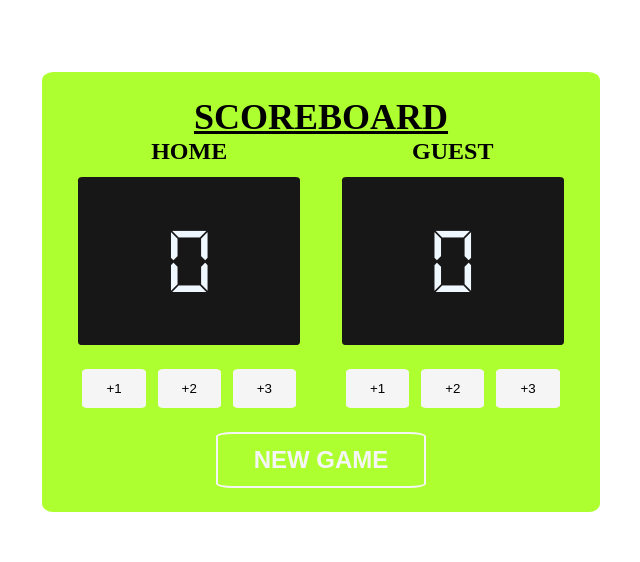
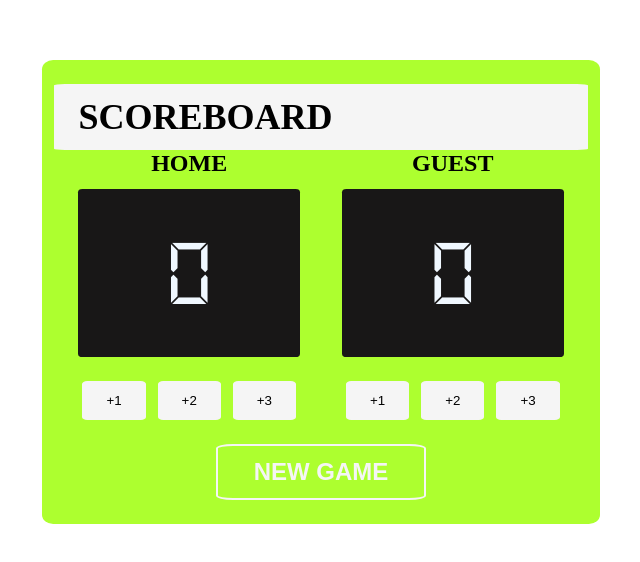
Before and after one commit to livingsarkwah/Scoreboard, a website built with Vite: page index.html in a window 1280 px wide. Shown: the part 108-670 px from the top of the page, without its empty margins (319-959 px from the left). Built offline with nearby package versions, Linux system fonts and the light colour scheme.

Commit message:
Update h2 design

```diff
--- a/index.css
+++ b/index.css
@@ -41,7 +41,9 @@ button {
 
 h2 {
     font-size: 36px;
-    text-decoration: underline;
+    background: whitesmoke;
+    width: 100%;
+    padding: 12px 24px;
 }
 
 h3 {
```
